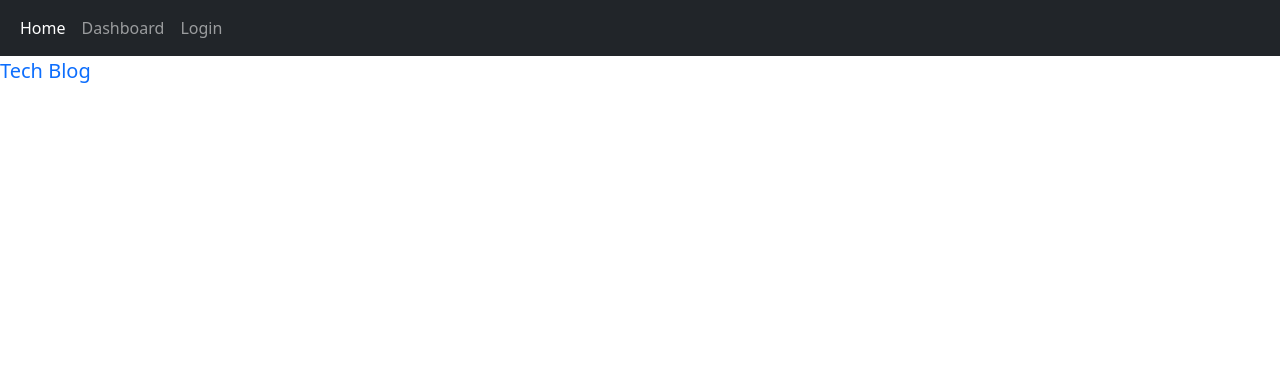
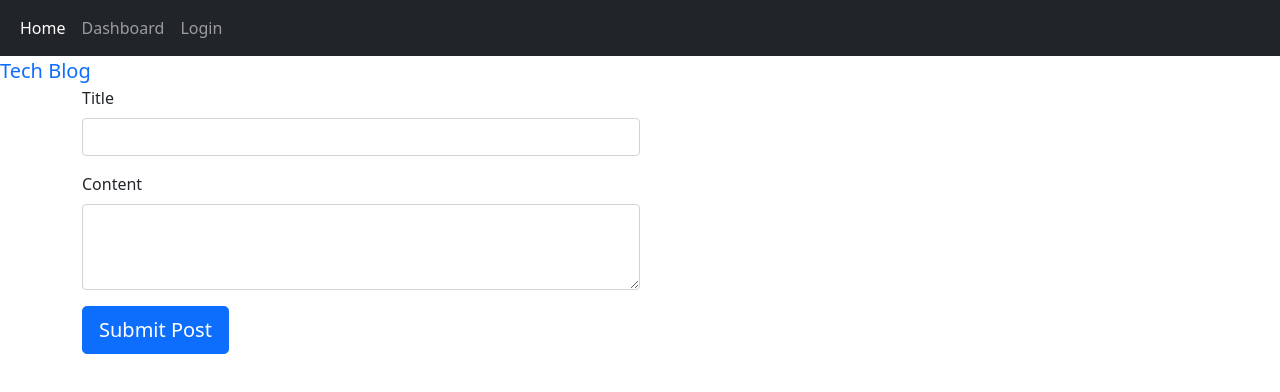
Before and after one commit to m-whitmer/Homework_Blog, a plain HTML site: page Public/dashboard.html in a window 1280 px wide. Drawn offline with nearby package versions, Linux system fonts and the light colour scheme.

Commit message:
new changes

```diff
--- a/Public/dashboard.html
+++ b/Public/dashboard.html
@@ -33,7 +33,19 @@
       </nav>
       <a class="navbar-brand" href="#">Tech Blog</a>
     </header>
+    <form class="container justify-content-center">
+    <div class="col-6">
+    <div class="mb-3">
+      <label for="exampleFormControlInput1" class="form-label">Title</label>
+      <input type="email" class="form-control" id="exampleFormControlInput1">
+    </div>
+    <div class="mb-3">
+      <label for="exampleFormControlTextarea1" class="form-label">Content</label>
+      <textarea class="form-control" id="exampleFormControlTextarea1" rows="3"></textarea>
+    </div>
+    </div>
+    <button type="button" class="btn btn-primary btn-lg">Submit Post</button>
+  </form>
     <script src="https://cdn.jsdelivr.net/npm/bootstrap@5.0.0-beta2/dist/js/bootstrap.bundle.min.js" integrity="sha384-b5kHyXgcpbZJO/tY9Ul7kGkf1S0CWuKcCD38l8YkeH8z8QjE0GmW1gYU5S9FOnJ0" crossorigin="anonymous"></script>
-
 </body>
 </html>
```
Also changed, not shown: Public/login.html (+5 -2 lines).
